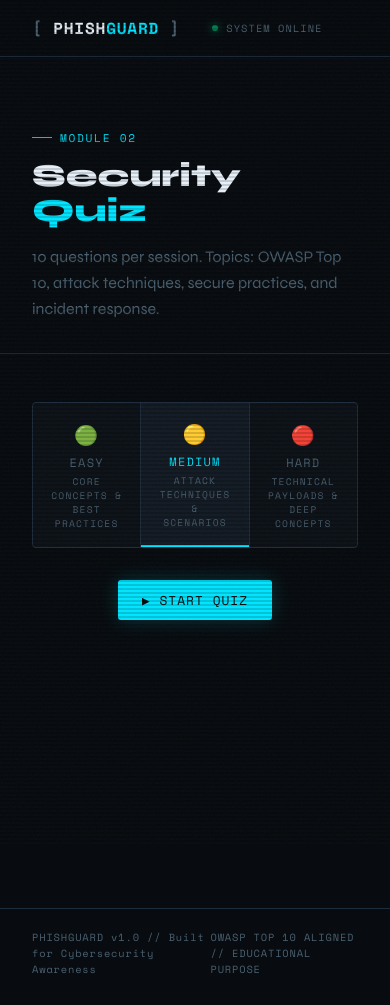
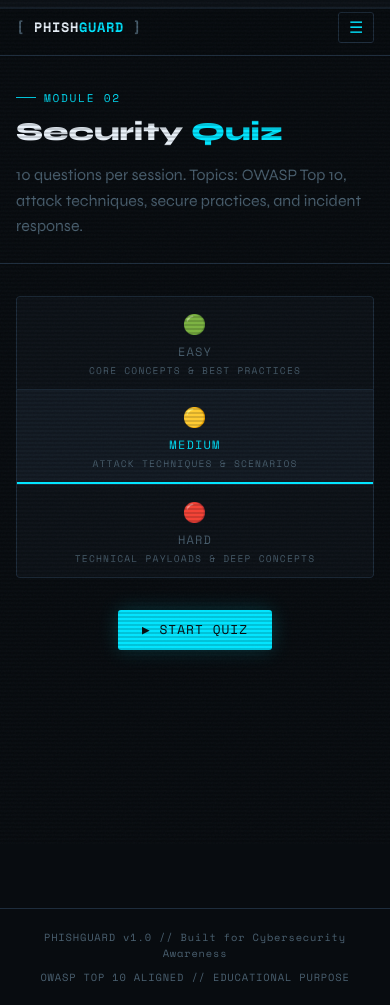
Before and after one commit to Sedefehmdl/phishguard, a Flask app: page /quiz in a window 390 px wide. Before the commit the page ends 973 px from the top, so only its background shows below. Run offline with Flask 3, Linux system fonts and the light colour scheme.

Commit message:
feat: full responsive design with mobile menu

```diff
--- a/static/css/main.css
+++ b/static/css/main.css
@@ -219,9 +219,129 @@ h1, h2, h3 { font-family: var(--font-sans); font-weight: 800; }
 .grid-3 { display: grid; grid-template-columns: repeat(3, 1fr); gap: 1.5rem; }
 .grid-4 { display: grid; grid-template-columns: repeat(4, 1fr); gap: 1rem; }
 
+/* ── Mobile Menu Toggle ─────────────────────── */
+.mobile-menu-toggle {
+  display: none;
+  background: transparent; border: 1px solid var(--border);
+  color: var(--cyan); padding: 0.4rem 0.6rem; border-radius: 3px;
+  cursor: pointer; font-family: var(--font-mono); font-size: 1rem;
+  line-height: 1;
+}
+.mobile-menu-toggle:hover { background: var(--cyan-dim); }
+
+/* ── Responsive: Tablet (≤ 1024px) ──────────── */
+@media (max-width: 1024px) {
+  .grid-3, .grid-4 { grid-template-columns: repeat(2, 1fr); }
+  .container, .hero-stats, .page-header { padding-left: 1.5rem; padding-right: 1.5rem; }
+}
+
+/* ── Responsive: Mobile (≤ 768px) ───────────── */
 @media (max-width: 768px) {
-  .grid-2, .grid-3, .grid-4 { grid-template-columns: 1fr; }
-  .nav-links { display: none; }
+  /* Nav */
+  .nav { padding: 0.75rem 1rem; gap: 0.75rem; }
+  .nav-status { display: none; }
+  .mobile-menu-toggle { display: block; margin-left: auto; }
+  .nav-links {
+    position: fixed; top: 57px; left: 0; right: 0;
+    flex-direction: column; gap: 0;
+    background: var(--bg-2); border-bottom: 1px solid var(--border);
+    padding: 0.5rem; margin: 0;
+    transform: translateY(-120%); transition: transform 0.3s ease;
+    max-height: calc(100vh - 57px); overflow-y: auto;
+  }
+  .nav-links.open { transform: translateY(0); }
+  .nav-link { padding: 0.75rem 1rem; font-size: 0.8rem; width: 100%; border-radius: 3px; }
+
+  /* Layout */
+  .main-content { padding-top: 57px; }
+  .grid-2, .grid-3, .grid-4 { grid-template-columns: 1fr; gap: 1rem; }
+  .page-header { padding: 2rem 1rem 1.5rem; margin-bottom: 2rem; }
+  .page-title { font-size: 2rem; }
+
+  /* Hero */
+  .hero { padding: 2rem 1rem; }
+  .hero-headline { font-size: clamp(2rem, 10vw, 3.5rem) !important; }
+  .hero-headline .line3 { font-size: 0.7em !important; }
+  .hero-stats { grid-template-columns: repeat(2, 1fr) !important; margin-top: 3rem !important; }
+  .hero-actions { flex-direction: column; }
+  .hero-actions .btn { width: 100%; justify-content: center; }
+
+  /* Features */
+  .features-section { padding: 2rem 1rem; }
+  .feature-grid { grid-template-columns: 1fr !important; }
+  .feature-card { padding: 1.75rem !important; }
+
+  /* Stats strip */
+  .stats-strip { grid-template-columns: repeat(2, 1fr) !important; }
+
+  /* Footer */
+  .footer { padding: 1rem; }
+  .footer-inner { flex-direction: column; gap: 0.5rem; text-align: center; }
+  .footer-right { text-align: center; }
+
+  /* Simulator */
+  .sim-layout { grid-template-columns: 1fr !important; padding: 0 1rem 2rem !important; gap: 1rem !important; }
+  .email-client > div[style*="grid-template-columns"] {
+    grid-template-columns: 1fr !important;
+    height: auto !important;
+  }
+  .email-list { border-right: none !important; border-bottom: 1px solid var(--border); max-height: 300px; }
+  .email-viewer { min-height: 400px; }
+  .email-actions { flex-direction: column; }
+  .email-actions .btn { width: 100%; justify-content: center; }
+
+  /* Quiz */
+  .quiz-wrap { padding: 0 1rem 2rem !important; }
+  .difficulty-selector { flex-direction: column; }
+  .diff-btn { padding: 0.75rem !important; }
+  .quiz-question { font-size: 1rem !important; padding: 1.5rem 1rem !important; }
+  .quiz-options { padding: 0 1rem 1rem !important; }
+
+  /* Threats */
+  .threats-layout { grid-template-columns: 1fr !important; }
+  .threats-sidebar {
+    position: static !important; height: auto !important;
+    border-right: none !important; border-bottom: 1px solid var(--border);
+    padding: 1rem !important;
+  }
+  .threats-main { padding: 1.5rem 1rem !important; }
+  .threats-grid { grid-template-columns: 1fr !important; }
+  .threat-detail { max-height: 95vh; margin: 0.5rem; }
+  .detail-header { padding: 1rem !important; flex-wrap: wrap; gap: 0.5rem; }
+  .detail-name { font-size: 1.2rem !important; }
+  .detail-body { padding: 1rem !important; }
+
+  /* Dashboard */
+  .dashboard-wrap { padding: 0 1rem 2rem !important; }
+  .dash-grid, .dash-grid-3 { grid-template-columns: 1fr !important; gap: 1rem !important; }
+  .bar-label { width: 90px !important; font-size: 0.65rem !important; }
+  .panel-body { padding: 1rem !important; }
+  .donut-wrap { width: 130px !important; height: 130px !important; }
+  .panel-body[style*="flex"] { flex-direction: column; gap: 1rem !important; }
+
+  /* Terminal */
+  .terminal { font-size: 0.7rem !important; padding: 1rem !important; overflow-x: auto; }
+}
+
+/* ── Responsive: Small mobile (≤ 480px) ─────── */
+@media (max-width: 480px) {
+  .nav-logo { font-size: 0.85rem; }
+  .hero-stats { grid-template-columns: 1fr !important; }
+  .stats-strip { grid-template-columns: 1fr !important; }
+  .page-title { font-size: 1.6rem; }
+  .hero-headline .line1, .hero-headline .line2 { font-size: clamp(1.8rem, 9vw, 2.5rem) !important; }
+
+  /* Results cards */
+  .results-breakdown { grid-template-columns: 1fr !important; }
+  .results-score { font-size: 3rem !important; }
+
+  /* Stats cells */
+  .stats-row { grid-template-columns: 1fr !important; }
+}
+
+/* ── Touch targets ──────────────────────────── */
+@media (hover: none) and (pointer: coarse) {
+  .btn, .quiz-option, .nav-link, .filter-btn { min-height: 44px; }
 }
 
 /* ── Footer ─────────────────────────────────── */
--- a/static/js/main.js
+++ b/static/js/main.js
@@ -7,6 +7,31 @@ document.addEventListener('DOMContentLoaded', () => {
   document.querySelectorAll('.nav-link').forEach(a => {
     a.classList.toggle('active', a.getAttribute('href') === path);
   });
+
+  // Mobile menu toggle
+  const menuToggle = document.getElementById('menu-toggle');
+  const navLinks = document.getElementById('nav-links');
+  if (menuToggle && navLinks) {
+    menuToggle.addEventListener('click', (e) => {
+      e.stopPropagation();
+      navLinks.classList.toggle('open');
+      menuToggle.textContent = navLinks.classList.contains('open') ? '✕' : '☰';
+    });
+    // Close menu when clicking a link
+    navLinks.querySelectorAll('.nav-link').forEach(link => {
+      link.addEventListener('click', () => {
+        navLinks.classList.remove('open');
+        menuToggle.textContent = '☰';
+      });
+    });
+    // Close menu on outside click
+    document.addEventListener('click', (e) => {
+      if (!navLinks.contains(e.target) && !menuToggle.contains(e.target)) {
+        navLinks.classList.remove('open');
+        menuToggle.textContent = '☰';
+      }
+    });
+  }
 
   // Animate elements on scroll
   const observer = new IntersectionObserver((entries) => {
--- a/templates/base.html
+++ b/templates/base.html
@@ -19,7 +19,8 @@
       <span class="logo-text">PHISH<span class="logo-accent">GUARD</span></span>
       <span class="logo-bracket">]</span>
     </a>
-    <div class="nav-links">
+    <button class="mobile-menu-toggle" id="menu-toggle" aria-label="Toggle menu">☰</button>
+    <div class="nav-links" id="nav-links">
       <a href="/" class="nav-link {% if request.endpoint == 'index' %}active{% endif %}">Home</a>
       <a href="/simulator" class="nav-link {% if request.endpoint == 'simulator' %}active{% endif %}">Simulator</a>
       <a href="/quiz" class="nav-link {% if request.endpoint == 'quiz' %}active{% endif %}">Quiz</a>
```
